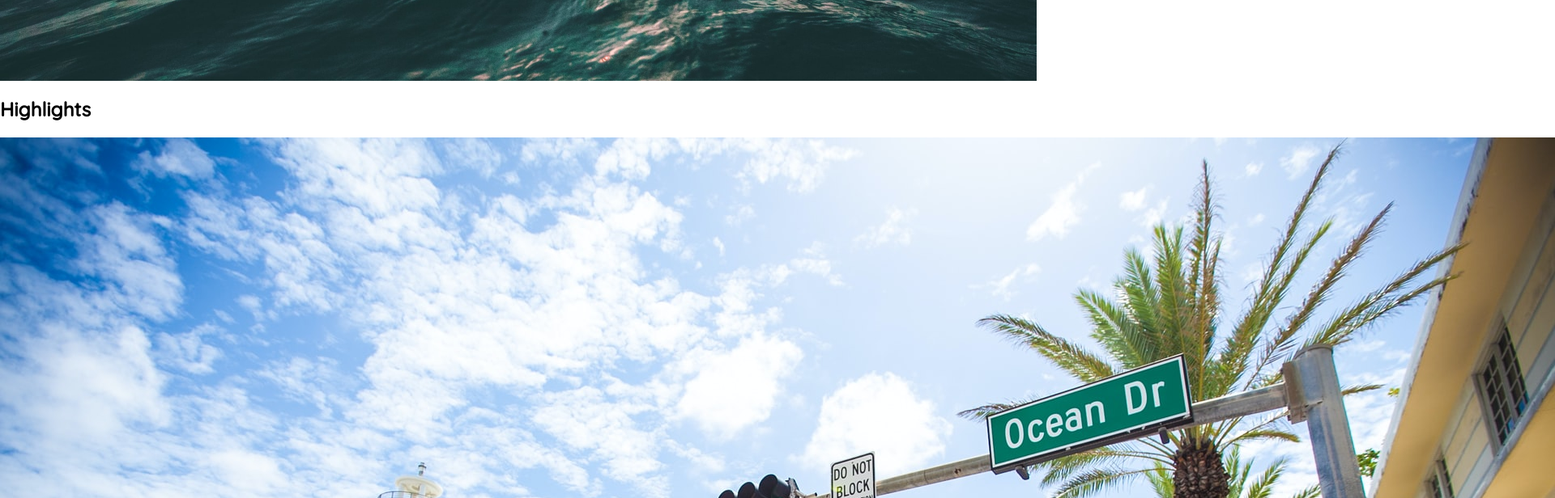
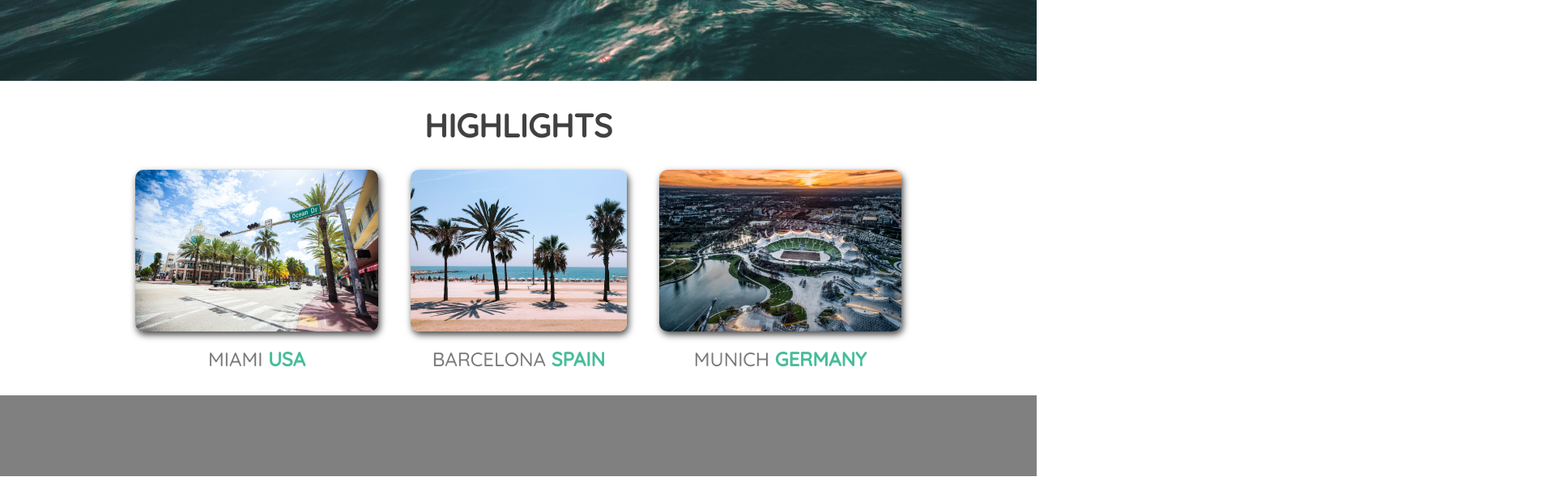
Before and after one commit to Skyten/01-landing-page, a plain HTML site: page index.html in a window 1280 px wide. Shown: the part 700-1316 px from the top of the page at 81% size, 1920 px wide, since content can reach past the window. After the commit the page ends 1289 px from the top, so only its background shows below. Drawn offline with Linux system fonts and the light colour scheme.

Commit message:
added styles for section highlights

```diff
--- a/shared.css
+++ b/shared.css
@@ -18,6 +18,7 @@ header {
     position: fixed;
     width: 100%;
     box-sizing: border-box;
+    z-index: 100;
 }
 
 header ul {
@@ -51,3 +52,8 @@ header li {
     text-transform: uppercase;
     text-shadow: 1px 1px 2px black;
 }
+
+footer {
+    height: 100px;
+    background-color: gray;
+}
--- a/style.css
+++ b/style.css
@@ -46,3 +46,45 @@
 #hero-content a:hover {
     background-color: #ffe81b;
 }
+
+#destanations {
+    display: flex;
+    width: 90%;
+    margin: auto;
+    border: 30px 0;
+    justify-content: center;
+    flex-flow: row nowrap;
+}
+
+#highlights h2 {
+    text-transform: uppercase;
+    text-align: center;
+    font-size: 40px;
+    color: rgb(65, 65, 65);
+    margin: 30px 0;
+}
+
+.destanation-place {
+    margin: 0 20px;
+}
+
+.destanation-place img {
+    height: 200px;
+    width: 100%;
+    box-shadow: 2px 4px 8px rgb(67, 67, 67);
+    border-radius: 10px;
+    object-fit: cover;
+}
+
+.destanation-place p {
+    text-align: center;
+    text-transform: uppercase;
+    font-size: 24px;
+    color: rgb(123, 123, 123);
+    margin: 15px 0 30px 0;
+
+}
+
+.destanation-place strong {
+    color: #48bd9a;
+}
```
